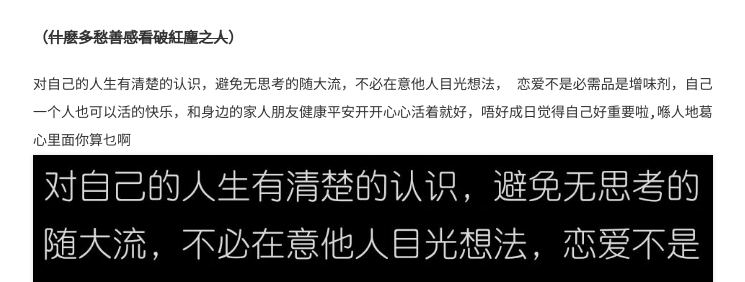
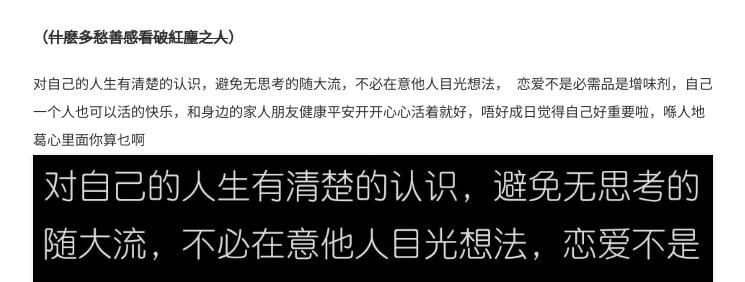
Before and after one commit to hsichien/hsichien.github.io, a Jekyll site: the page built from _posts/2022-04-23-人生之感悟.md, in a window 1280 px wide. Shown: the part 175-457 px from the top of the page, without its empty margins (267-1012 px from the left). Built offline with Jekyll 4.4.1, drawn with Linux system fonts in a browser that asks for light colours.

```diff
--- a/_posts/2022-04-23-人生之感悟.md
+++ b/_posts/2022-04-23-人生之感悟.md
@@ -6,5 +6,5 @@ categories: [感悟]
 
 #### （~~什麽多愁善感看破紅塵之人~~）
 对自己的人生有清楚的认识，避免无思考的随大流，不必在意他人目光想法，
-恋爱不是必需品是增味剂，自己一个人也可以活的快乐，和身边的家人朋友健康平安开开心心活着就好，唔好成日觉得自己好重要啦,喺人地葛心里面你算乜啊
+恋爱不是必需品是增味剂，自己一个人也可以活的快乐，和身边的家人朋友健康平安开开心心活着就好，唔好成日觉得自己好重要啦，喺人地葛心里面你算乜啊
 ![感悟](01.jpg)
```
